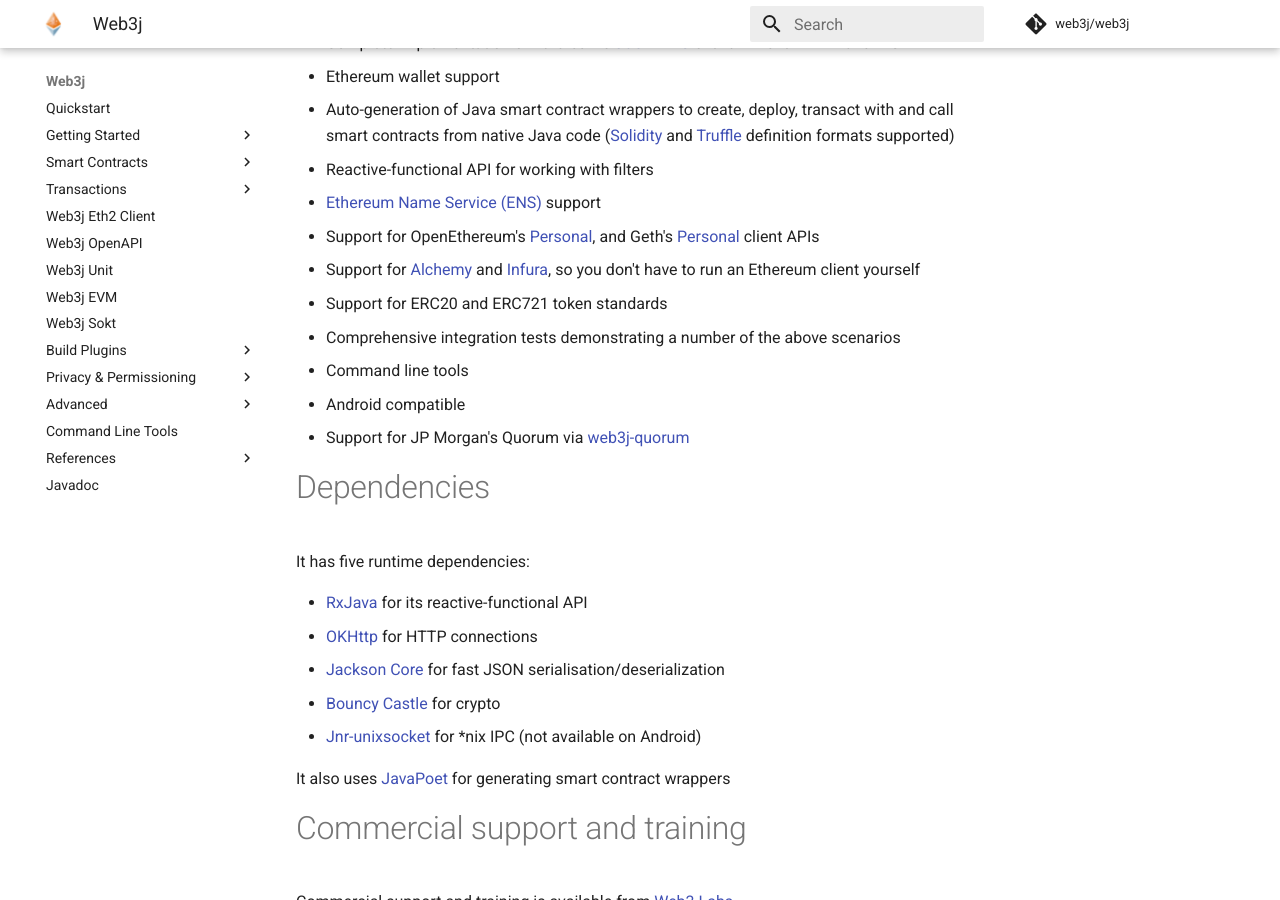
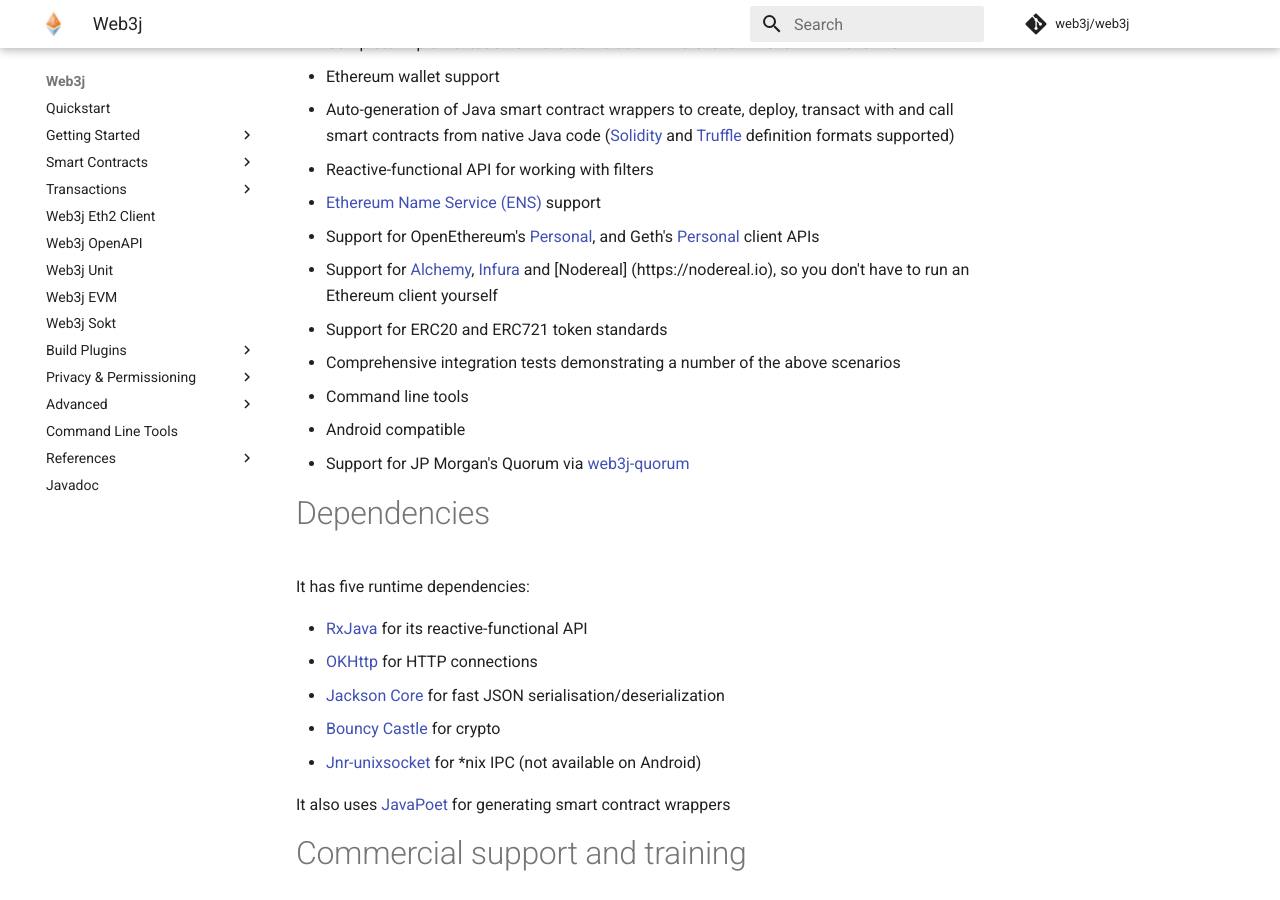
Before and after one commit to hyperledger/web3j-docs, an MkDocs documentation site: the page built from docs/index.md, in a window 1280 px wide and 900 px high, scrolled down 715 px. Built offline with MkDocs 1.6.1 and Material for MkDocs 9.7.7, drawn with Linux system fonts in a browser that asks for light colours; comment, search, counter and statistics services are not loaded; the version menu is left out.

Commit message:
Added nodereal as ethereum node provider
Added Nodereal as Ethereum node provider

```diff
--- a/docs/index.md
+++ b/docs/index.md
@@ -18,7 +18,7 @@ Features
 -   Reactive-functional API for working with filters
 -   [Ethereum Name Service (ENS)](https://ens.domains/) support
 -   Support for OpenEthereum's [Personal](https://openethereum.github.io/wiki/JSONRPC-personal-module), and Geth's [Personal](https://github.com/ethereum/go-ethereum/wiki/Management-APIs#personal) client APIs
--   Support for [Alchemy](https://alchemyapi.io/) and [Infura](https://infura.io/), so you don't have to run an Ethereum client yourself
+-   Support for [Alchemy](https://alchemyapi.io/), [Infura](https://infura.io/) and [Nodereal] (https://nodereal.io), so you don't have to run an Ethereum client yourself
 -   Support for ERC20 and ERC721 token standards
 -   Comprehensive integration tests demonstrating a number of the above scenarios
 -   Command line tools
```
